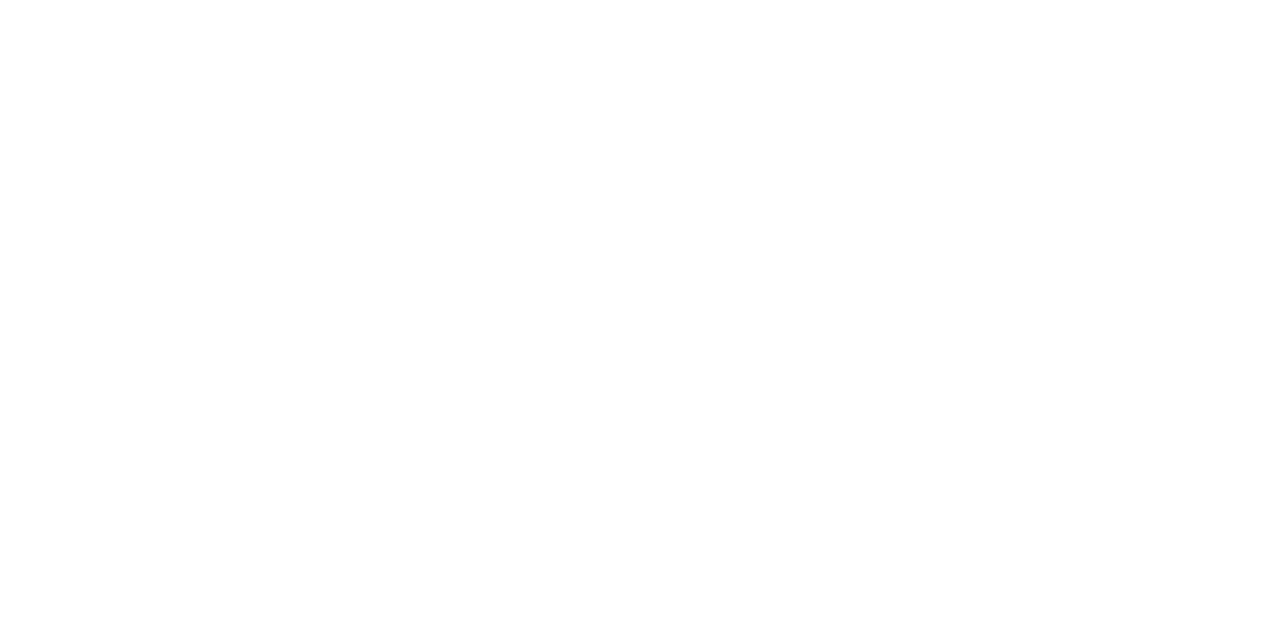
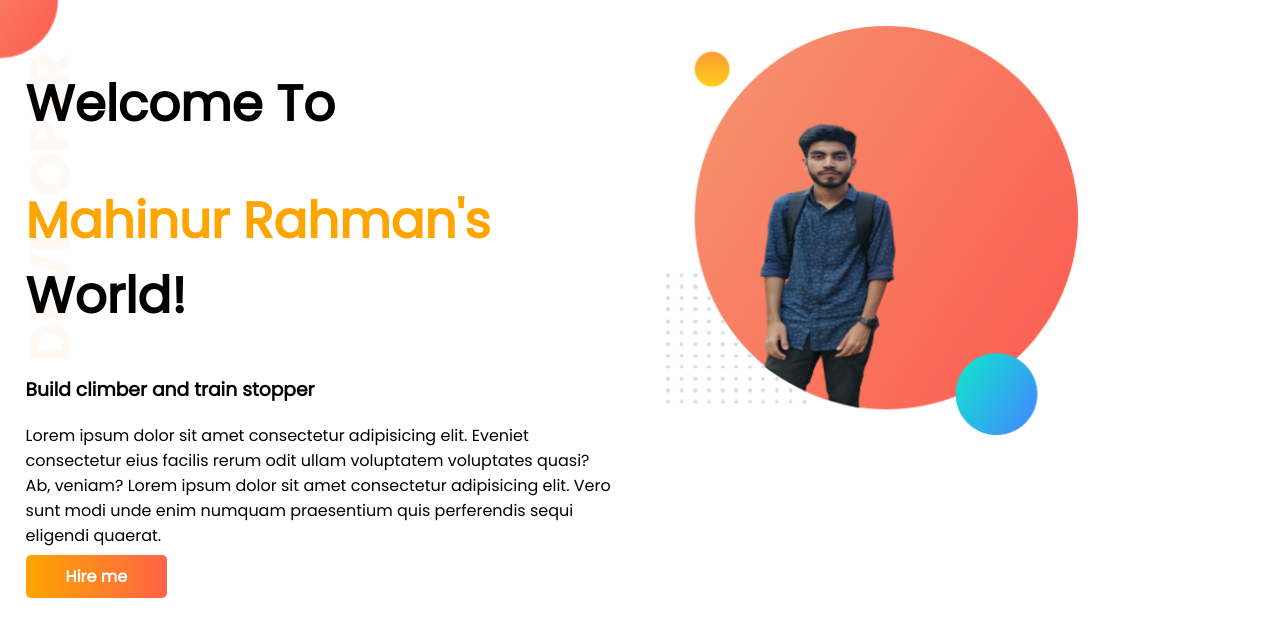
Before and after one commit to mahi1212/Developer_Portfolio, a plain HTML site: page index.html in a window 1280 px wide. Drawn offline with Linux system fonts and the light colour scheme.

Commit message:
top banner added

```diff
--- a/index.html
+++ b/index.html
@@ -4,9 +4,26 @@
     <meta charset="UTF-8">
     <meta http-equiv="X-UA-Compatible" content="IE=edge">
     <meta name="viewport" content="width=device-width, initial-scale=1.0">
+    <link rel="preconnect" href="https://fonts.googleapis.com">
+    <link rel="preconnect" href="https://fonts.gstatic.com" crossorigin>
+    <link href="https://fonts.googleapis.com/css2?family=Poppins&display=swap" rel="stylesheet">
     <title>Developer Portfolio</title>
+    <link rel="stylesheet" href="style.css">
 </head>
 <body>
+    <section class="top-banner">
+        <div class="half-width">
+            <h1>Welcome To</h1>
+            <h1> <span>Mahinur Rahman's</span> World!</h1>
+            <h3>Build climber and train stopper</h3>
+            <p>Lorem ipsum dolor sit amet consectetur adipisicing elit. Eveniet consectetur eius facilis rerum odit ullam voluptatem voluptates quasi? Ab, veniam? Lorem ipsum dolor sit amet consectetur adipisicing elit. Vero sunt modi unde enim numquam praesentium quis perferendis sequi eligendi quaerat.</p>
+            <a class="link-btn" href="#" target="_blank">Hire me</a>
+        </div>
+
+        <div class="half-width">
+            <img src="images/my-bg.png" alt="">
+        </div>
+    </section>
 
 </body>
 </html>
--- a/style.css
+++ b/style.css
@@ -0,0 +1,40 @@
+body{
+    font-family: 'Poppins', sans-serif;
+    margin: 0;
+}
+h1{
+    font-size: 50px;
+}
+
+h1 span{
+    color: orange;
+}
+
+section{
+    display: flex;
+
+}
+.half-width{
+    width: 50%;
+    padding: 2%;
+}
+
+.half-width img{
+    width: 70%;
+}
+
+.link-btn{
+    text-decoration: none;
+    color: #fff;
+    background: linear-gradient(to right, orange , tomato);
+    padding: 10px 40px;
+    font-weight: 700;
+    border-radius: 5px;
+}
+
+.top-banner{
+    background: url(images/top-banner.png);
+    background-repeat: no-repeat;
+    background-position: cover;
+
+}
```
Also changed, not shown: images/my-bg.png (added), images/top-banner.png (added).
